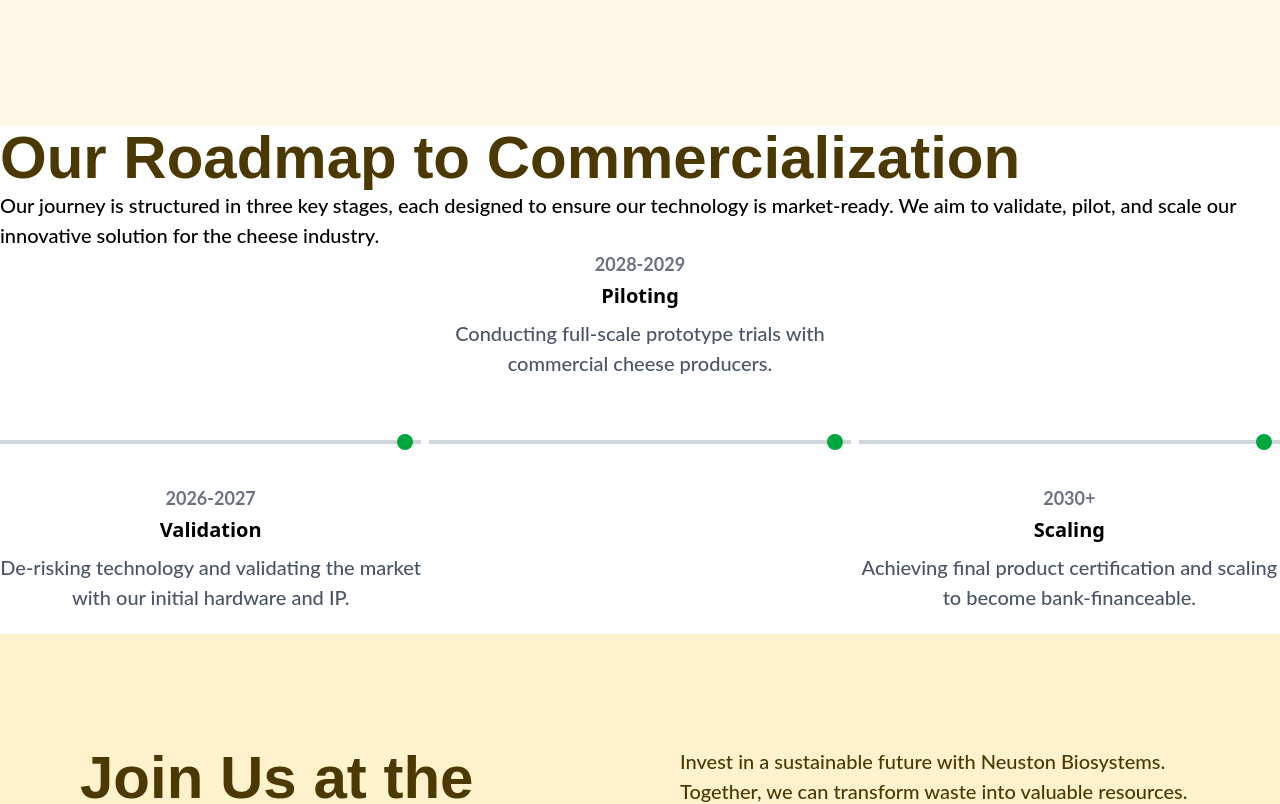
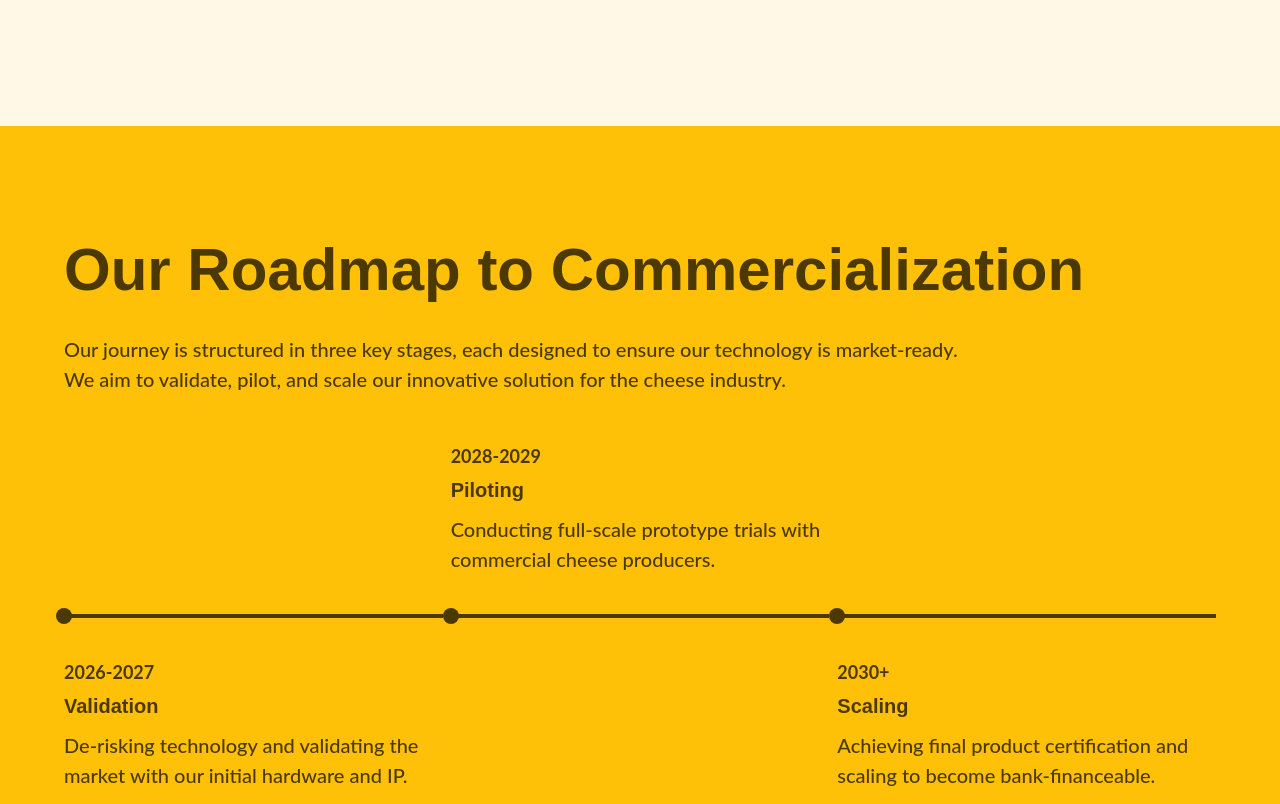
Before and after one commit to jayco01/NeustonBiosystems_website, a React (Vite) app: page /for-investors in a window 1280 px wide. Shown: the part 2687-3491 px from the top of the page. Built offline with nearby package versions, Linux system fonts and the light colour scheme.

Commit message:
Style: InvestorsRoadmap.jsx MVP

```diff
--- a/src/components/common/CommonTimelineItem.jsx
+++ b/src/components/common/CommonTimelineItem.jsx
@@ -1,17 +1,21 @@
-export default function TimelineItem({ year, title, description, position }) {
+export default function CommonTimelineItem({ year, title, description, position, className }) {
     const isTop = position.toLocaleLowerCase() === 'top';
 
-    const textContent = (
-        <div className={isTop ? 'pb-8' : 'pt-8'}>
-            <p className="font-bold text-lg text-gray-500">{year}</p>
-            <h3 className="text-xl font-bold mt-1">{title}</h3>
-            <p className="mt-2 text-gray-600">{description}</p>
-        </div>
-    );
+    const containerClasses = `relative pl-10 md:pl-0 ${className || ''}`;
+
+    const textContainerClasses = isTop
+        ? 'md:pb-8 flex-col  md:justify-end'
+        : 'md:pt-8 flex-col  md:justify-start';
 
     return (
-        <div className="flex flex-col">
-            {textContent}
+        <div className={containerClasses}>
+            <div className="absolute top-2 left-3 w-4 h-4 bg-neuston-Amber-Darkest rounded-full -translate-x-1/2 md:hidden"></div>
+
+            <div className={`flex ${textContainerClasses}`}>
+                <p className="font-bold text-lg text-neuston-Amber-Darkest">{year}</p>
+                <h4 className="text-xl font-bold mt-1">{title}</h4>
+                <p className="mt-2 text-neuston-Amber-Darkest">{description}</p>
+            </div>
         </div>
     );
 }
--- a/src/components/for-investors/InvestorsRoadmap.jsx
+++ b/src/components/for-investors/InvestorsRoadmap.jsx
@@ -1,53 +1,57 @@
 import CommonTimelineItem from "../common/CommonTimelineItem.jsx";
 
+function HorizontalLine() {
+    return (
+        <div className="relative h-1 bg-neuston-Amber-Darkest">
+            <div className="absolute top-1/2 left-0 w-4 h-4 bg-neuston-Amber-Darkest rounded-full -translate-x-1/2 -translate-y-1/2"></div>
+        </div>
+    );
+}
 
 export default function InvestorsRoadmap() {
-    function Line() {
-        return (
-            <div className="relative h-1 bg-gray-300">
-                <div className="absolute top-1/2 right-0 w-4 h-4 bg-green-600 rounded-full -translate-x-1/2 -translate-y-1/2"></div>
-            </div>
-        );
-    }
     return (
-        <section>
-            <div>
+        <section className="fluid-layout-padding text-neuston-Amber-Darkest bg-neuston-Amber flex flex-col md:gap-12 gap-8">
+            <div className="flex flex-col gap-4 md:gap-8">
                 <h2>Our Roadmap to Commercialization</h2>
-                <p>Our journey is structured in three key stages, each designed to ensure our technology is market-ready.
+                <p className="max-w-225">
+                    Our journey is structured in three key stages, each designed to ensure our technology is market-ready.
                     We aim to validate, pilot, and scale our innovative solution for the cheese industry.
                 </p>
             </div>
-            <div className="grid grid-cols-3 grid-rows-[1fr_auto_1fr] w-full h-96 gap-2 text-center">
-                {/* Row 1 */}
-                <div/>
+
+            <div className="relative flex flex-col gap-8 md:grid md:grid-cols-3 md:grid-rows-[1fr_auto_1fr] md:gap-2">
+
+                <div className="absolute top-0 left-3 w-0.5 h-full bg-neuston-Amber-Darkest md:hidden"></div>
+
+                <CommonTimelineItem
+                    year="2026-2027"
+                    title="Validation"
+                    description="De-risking technology and validating the market with our initial hardware and IP."
+                    position="bottom"
+                    className="md:col-start-1 md:row-start-3"
+                />
+
                 <CommonTimelineItem
                     year="2028-2029"
                     title="Piloting"
                     description="Conducting full-scale prototype trials with commercial cheese producers."
                     position="top"
+                    className="md:col-start-2 md:row-start-1"
                 />
-                <div/>
 
-
-                {/* Row 2 */}
-                <Line/>
-                <Line/>
-                <Line/>
-
-                {/* Row 3 */}
-                <CommonTimelineItem
-                    year="2026-2027"
-                    title="Validation"
-                    description="De-risking technology and validating the market with our initial hardware and IP."
-                    position="bottom"
-                />
-                <div/>
                 <CommonTimelineItem
                     year="2030+"
                     title="Scaling"
                     description="Achieving final product certification and scaling to become bank-financeable."
                     position="bottom"
+                    className="md:col-start-3 md:row-start-3"
                 />
+
+                <div className="hidden md:grid md:grid-cols-3 md:gap-2 md:col-span-3 md:row-start-2">
+                    <HorizontalLine />
+                    <HorizontalLine />
+                    <HorizontalLine />
+                </div>
             </div>
         </section>
     );
```
